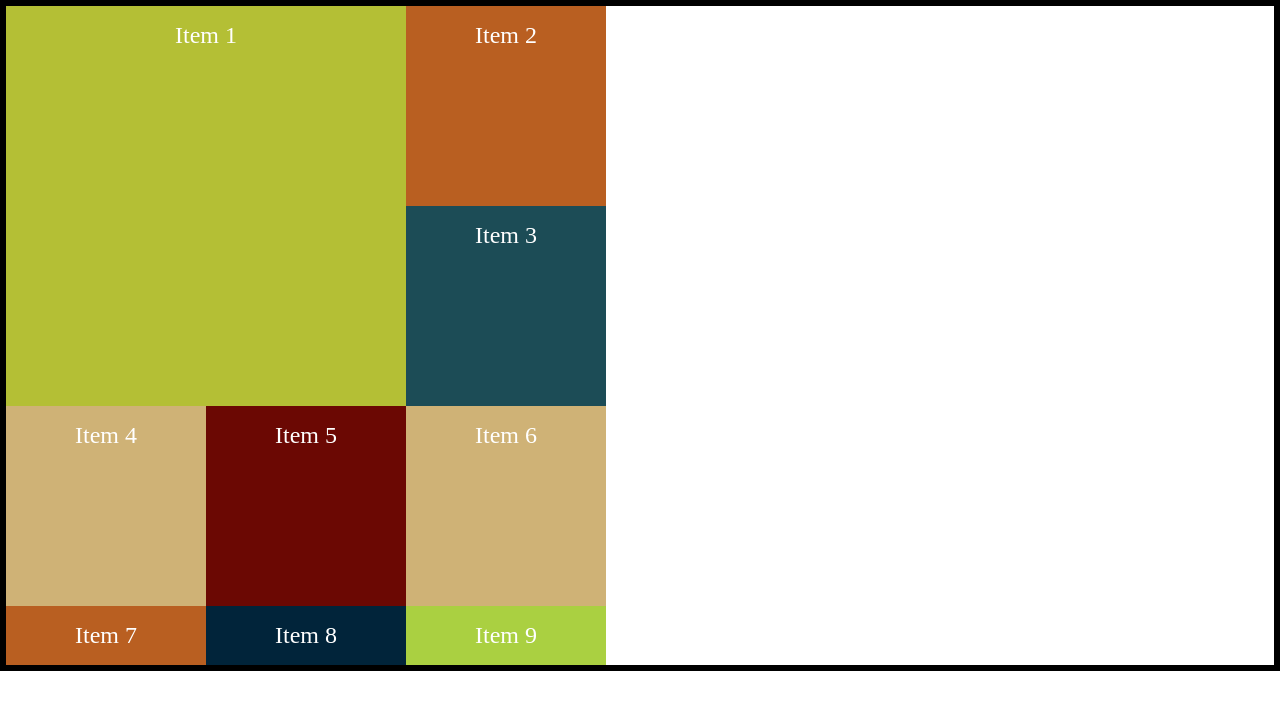
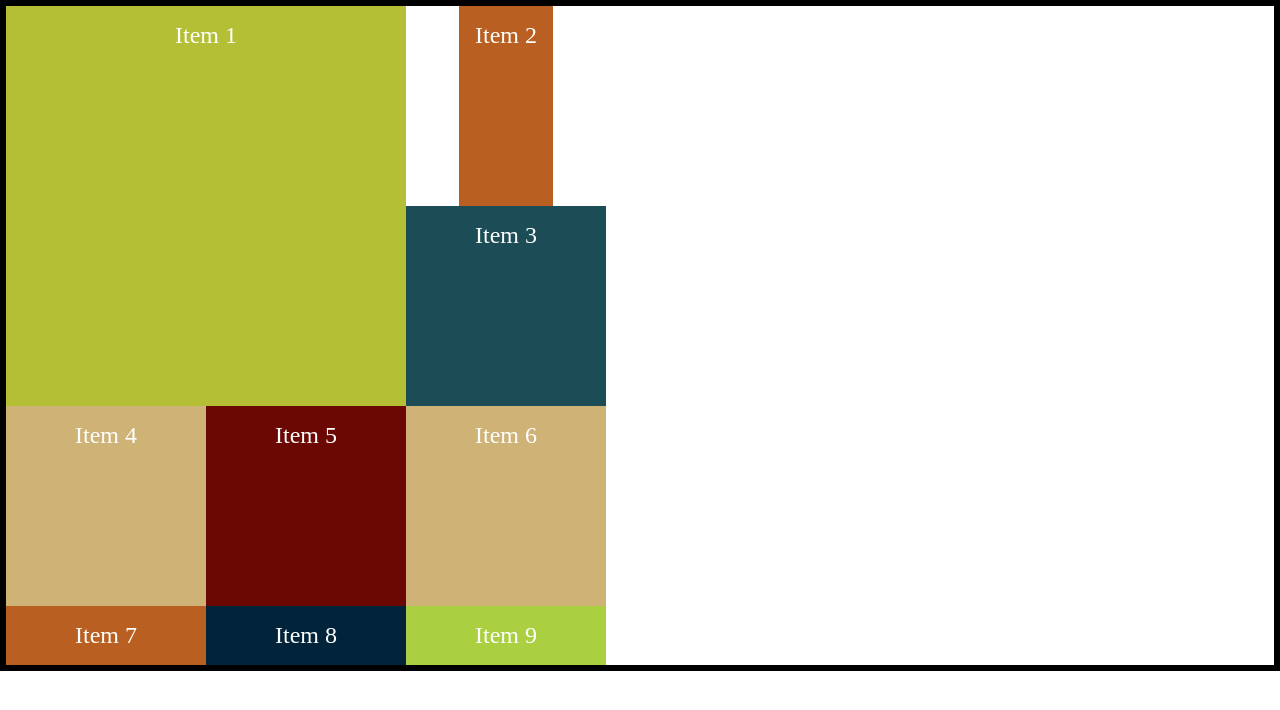
Before and after one commit to dewanwakilahmed/css-grid-crash-course-2022-codevolution, a plain HTML site: page index.html in a window 1280 px wide. Drawn offline with Linux system fonts and the light colour scheme.

Commit message:
Justify Self

```diff
--- a/style.css
+++ b/style.css
@@ -97,6 +97,10 @@ body {
 
 .item-2 {
   background-color: #b95f21;
+  /* justify-self: stretch; */
+  /* justify-self: start; */
+  /* justify-self: end; */
+  justify-self: center;
 }
 
 .item-3 {
```
